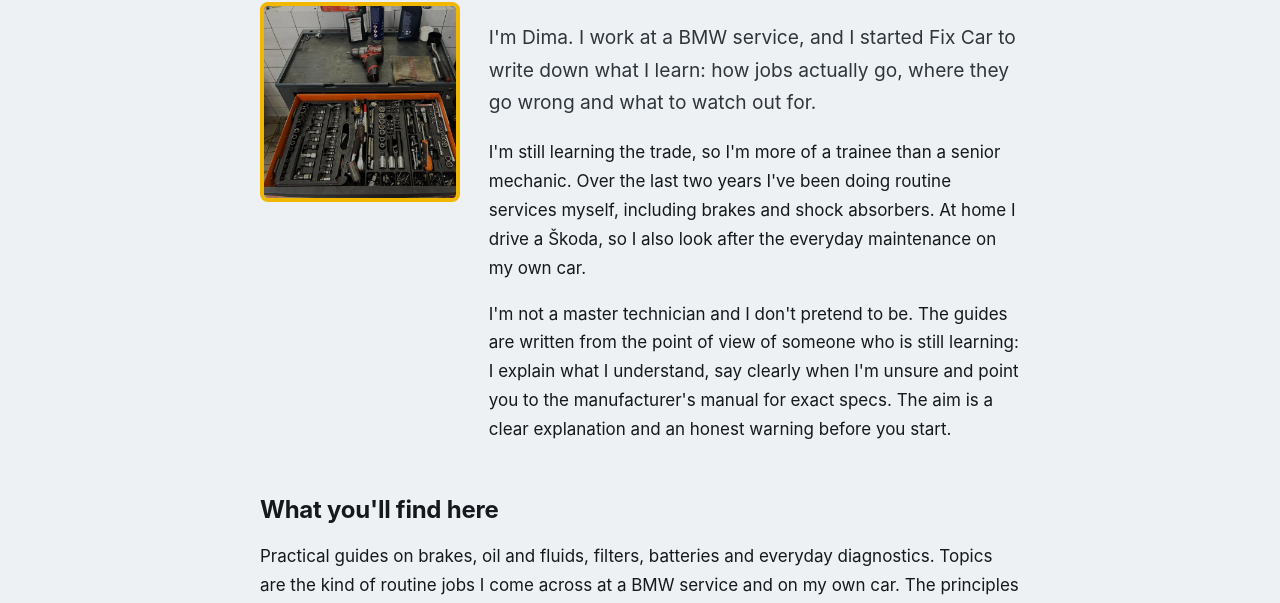
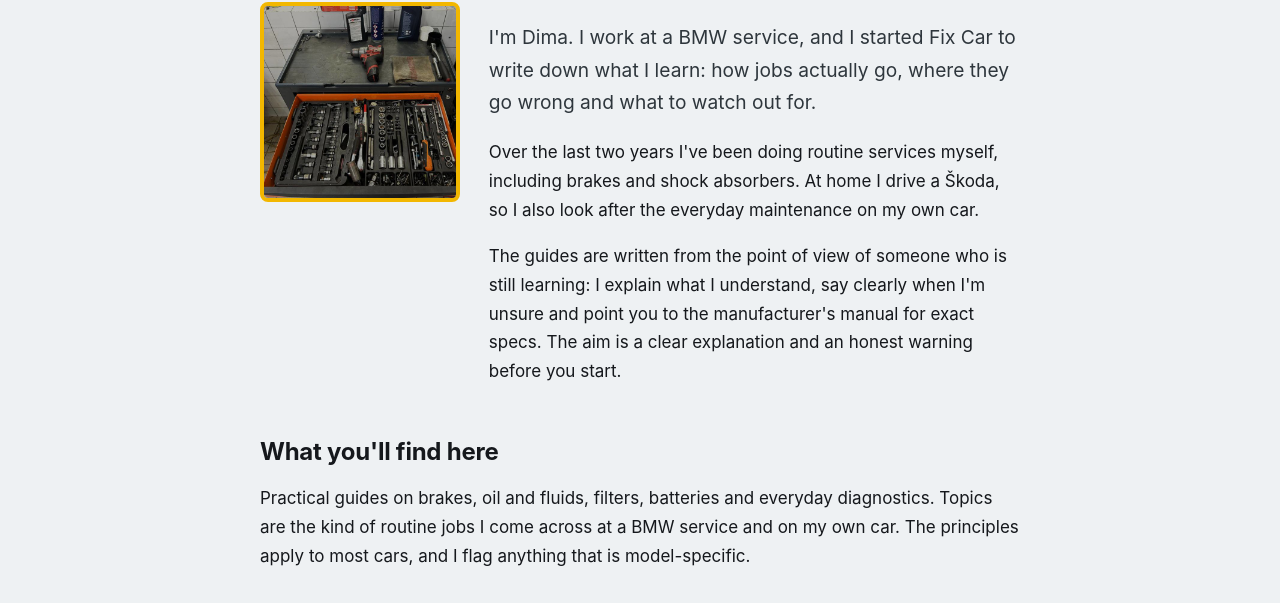
Before and after one commit to dugi970/fixcar, a plain HTML site: page about.html in a window 1280 px wide. Shown: the part 179-782 px from the top of the page. Drawn offline with Linux system fonts and the light colour scheme.

Commit message:
Update about.html

```diff
--- a/about.html
+++ b/about.html
@@ -34,8 +34,8 @@
   <img class="portrait" src="images/about.jpg" alt="My tool drawer and cart at work" width="480" height="480">
   <div>
     <p class="lead">I'm Dima. I work at a BMW service, and I started Fix Car to write down what I learn: how jobs actually go, where they go wrong and what to watch out for.</p>
-    <p>I'm still learning the trade, so I'm more of a trainee than a senior mechanic. Over the last two years I've been doing routine services myself, including brakes and shock absorbers. At home I drive a Škoda, so I also look after the everyday maintenance on my own car.</p>
-    <p>I'm not a master technician and I don't pretend to be. The guides are written from the point of view of someone who is still learning: I explain what I understand, say clearly when I'm unsure and point you to the manufacturer's manual for exact specs. The aim is a clear explanation and an honest warning before you start.</p>
+    <p> Over the last two years I've been doing routine services myself, including brakes and shock absorbers. At home I drive a Škoda, so I also look after the everyday maintenance on my own car.</p>
+    <p>The guides are written from the point of view of someone who is still learning: I explain what I understand, say clearly when I'm unsure and point you to the manufacturer's manual for exact specs. The aim is a clear explanation and an honest warning before you start.</p>
   </div>
 </div>
 <h2>What you'll find here</h2>
```
